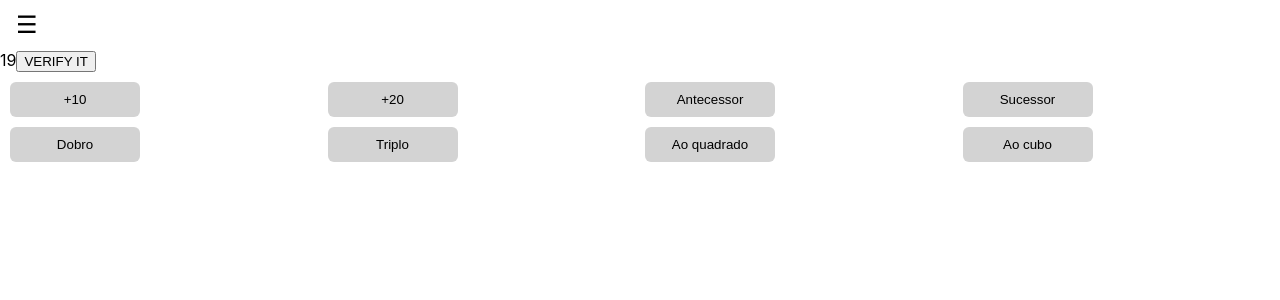
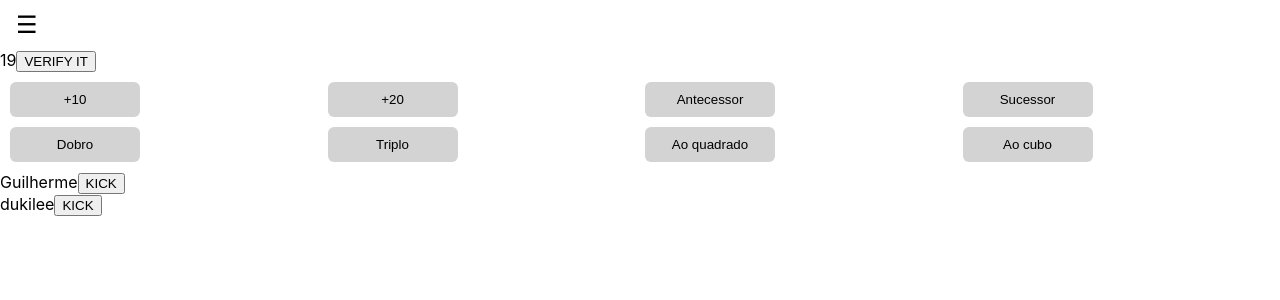
Before and after one commit to dukilee/stop, a React (Vite) app: page /admin in a window 1280 px wide. Shown: the top 300 px of the page. Built offline with nearby package versions, Linux system fonts and the light colour scheme; no server answers.

Commit message:
Adding UsersPanel for kicking

```diff
--- a/src/admin/AdminGameManager.jsx
+++ b/src/admin/AdminGameManager.jsx
@@ -3,6 +3,7 @@ import { useRef, useState, useEffect } from 'react';
 import ToggleTable from './ToggleTable';
 import { QuestionType } from '../InputQuestionType';
 import { getBackendUrl } from '../Server';
+import UsersPanel from './UsersPanel';
 
 function AdminData(){
   const socketRef = useRef(null);
@@ -71,6 +72,7 @@ function AdminData(){
       questionTypesAvailable={questionTypesAvailable}
       setQuestionType={setQuestionType}
     />
+    <UsersPanel />
   </div>
 }
 
--- /dev/null
+++ b/src/admin/User.jsx
@@ -0,0 +1,10 @@
+function User({ userid, username, kickout}){
+  return <div>
+    {username}
+    <button onClick={() => kickout(username)}> KICK </button>
+  </div>
+
+
+}
+
+export default User;
--- /dev/null
+++ b/src/admin/UsersPanel.jsx
@@ -0,0 +1,20 @@
+import User from "./User";
+
+function UsersPanel(){
+  const kickout = (userid) => {
+    console.log('kickout '+userid);
+  }
+  const users = {
+    123: 'Guilherme',
+    361: 'dukilee'
+  };
+
+  return <div>
+    {Object.entries(users).map(([userid, username]) => (
+      <User userid={userid} username={username} kickout={kickout} />
+    ))}
+  </div>
+
+}
+
+export default UsersPanel;
```
